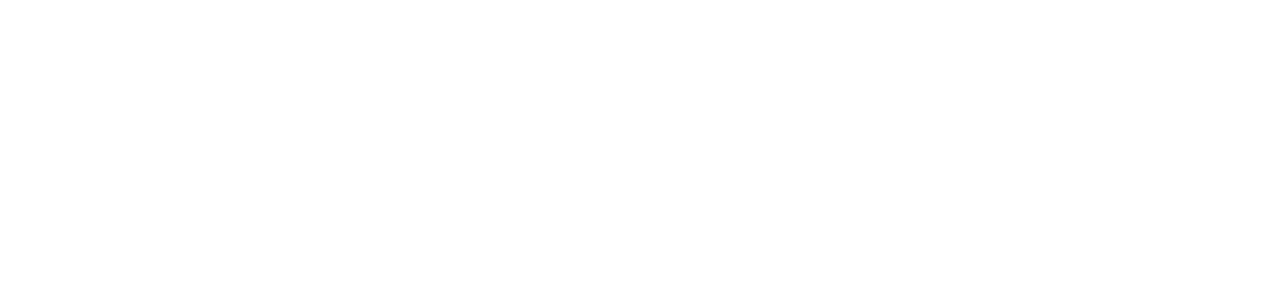
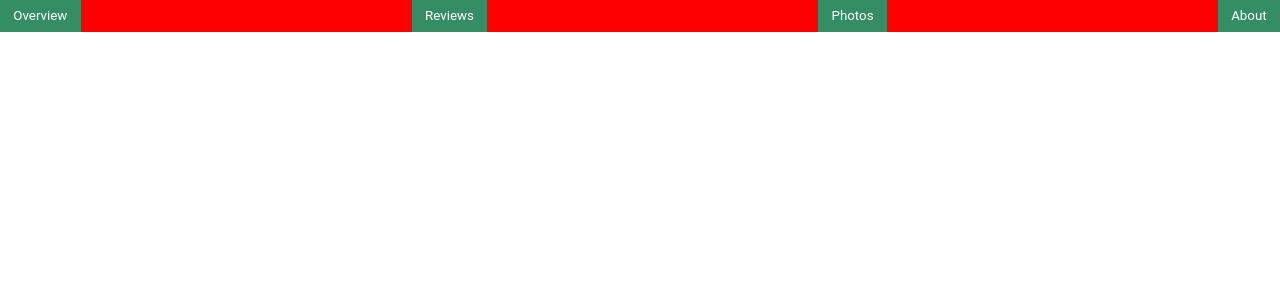
Before and after one commit to suprise079/christianConnect, a React (Create React App) app: page /aboutFellowship in a window 1280 px wide. Shown: the top 300 px of the page. Built offline with nearby package versions, Linux system fonts and the light colour scheme.

Commit message:
navigations to details about a fellowship

```diff
--- a/src/App.tsx
+++ b/src/App.tsx
@@ -2,6 +2,7 @@
 import { IonApp, IonRouterOutlet } from '@ionic/react';
 import { IonReactRouter } from '@ionic/react-router';
 import Home from './pages/Home';
+import AboutFellowship from './pages/aboutFellowship/aboutFellowship';
 
 /* Core CSS required for Ionic components to work properly */
 import '@ionic/react/css/core.css';
@@ -29,9 +30,15 @@
         <Route exact path="/home">
           <Home />
         </Route>
+
+        <Route exact path="/aboutFellowship" >
+          <AboutFellowship />
+        </Route>
+
         <Route exact path="/">
           <Redirect to="/home" />
         </Route>
+
       </IonRouterOutlet>
     </IonReactRouter>
   </IonApp>
--- a/src/components/searchFellowship/searchFellowship.tsx
+++ b/src/components/searchFellowship/searchFellowship.tsx
@@ -23,9 +23,10 @@
       </div>
 
       <div className="viewInfo" >
-        <IonTabButton >
+        <IonTabButton href="/aboutFellowship" >
+
           <IonIcon icon={ downloadSharp } ></IonIcon> <br />
-          <IonLabel >VIew</IonLabel>
+          <IonLabel >View</IonLabel>
         </IonTabButton>
       </div>
     </div>
--- a/src/pages/Home.tsx
+++ b/src/pages/Home.tsx
@@ -14,10 +14,6 @@
 // import component
 import SearchFellowship from '../components/searchFellowship/searchFellowship';
 import TabBar from '../components/tabBar/tabBar';
-
-
-
-
 
 const Home: React.FC = () => {
   return (
@@ -38,7 +34,7 @@
 
         <div className="fellowships" >
           <SearchFellowship />
-          <SearchFellowship />
+          {/* <SearchFellowship /> */}
         </div>
 
         {/* the button component tabbar for navigation */}
--- /dev/null
+++ b/src/pages/aboutFellowship/aboutFellowship.css
@@ -0,0 +1,18 @@
+.aboutFellowship {
+    background-color: yellow;
+}
+
+.aboutFellowship .navigator {
+    display: flex;
+    justify-content: space-between;
+    /* background-color: #348d63; */
+    background-color: red;
+}
+
+.aboutFellowship .navigator button {
+    border: 0em;
+    padding: .7em 1em;
+    /* background-color: inherit; */
+    background-color: #348d63;
+    color: white;
+}
--- /dev/null
+++ b/src/pages/aboutFellowship/aboutFellowship.tsx
@@ -0,0 +1,22 @@
+import React from "react";
+import { Link  } from "react-router-dom";
+
+
+import './aboutFellowship.css'
+
+const AboutFellowship: React.FC = () => {
+
+  return (
+    <div className="aboutFellowship" >
+
+      <div className="navigator" >
+        <button > Overview </button>
+        <button > Reviews </button>
+        <button > Photos </button>
+        <button > About </button>
+      </div>
+
+    </div>
+  );
+}
+export default AboutFellowship;
```
